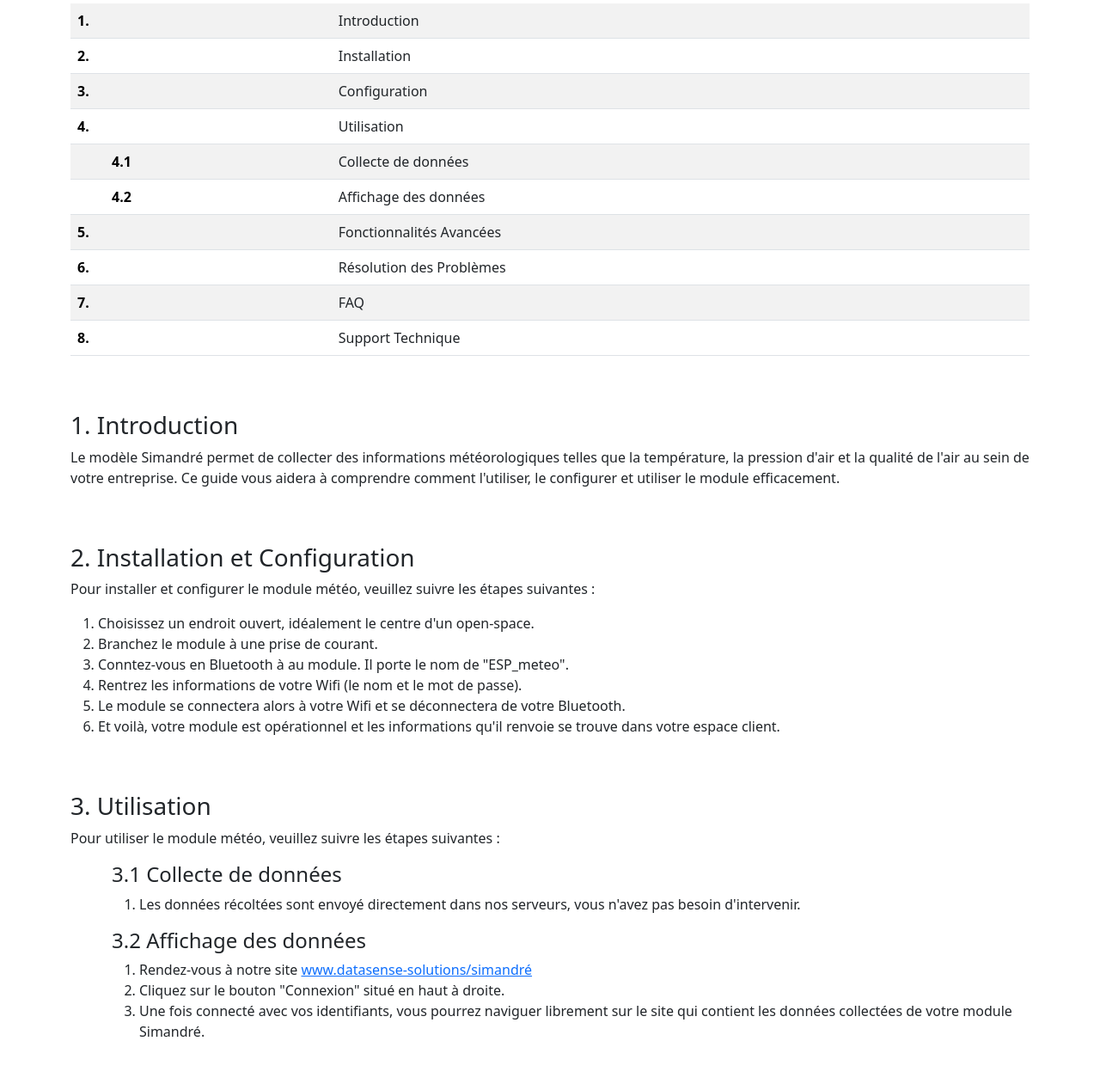
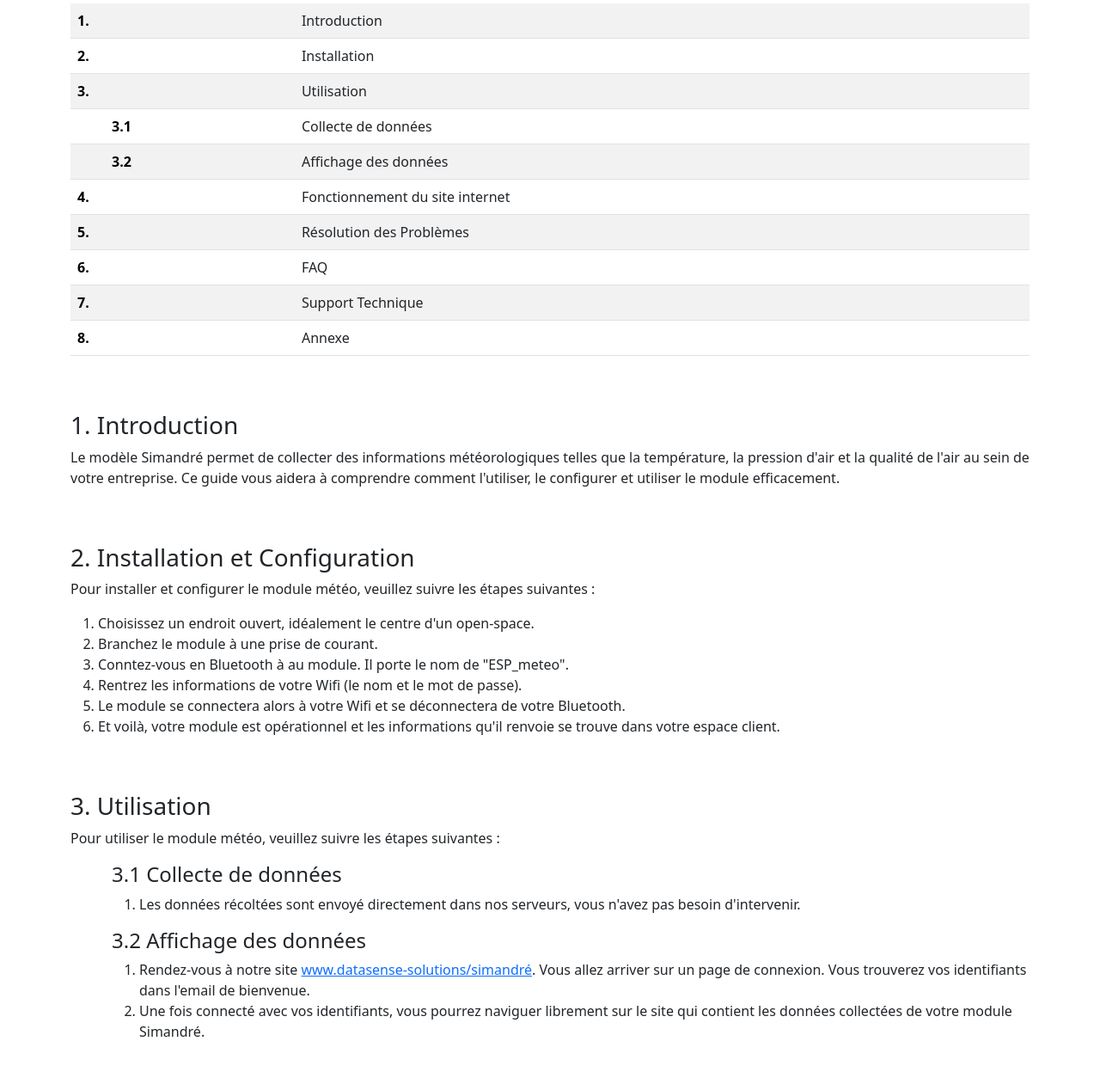
Before and after one commit to Projet-Simandre/Doc-Utilisateur, a plain HTML site: page index.html in a window 1280 px wide. Shown: the part 632-1900 px from the top of the page at 86% size. Drawn offline with nearby package versions, Linux system fonts and the light colour scheme.

Commit message:
changer nom ESP code + site

```diff
--- a/index.html
+++ b/index.html
@@ -50,7 +50,25 @@
                     </th>
                     <td>
                         <a class="link-dark link-offset-2 link-underline link-underline-opacity-0"
-                            href="#configuration">Configuration</a>
+                            href="#utilisation">Utilisation</a>
+                    </td>
+                </tr>
+                <tr>
+                    <th scope="col" class="ps-5">
+                        3.1
+                    </th>
+                    <td>
+                        <a class="link-dark link-offset-2 link-underline link-underline-opacity-0"
+                            href="#collecte-de-données">Collecte de données</a>
+                    </td>
+                </tr>
+                <tr>
+                    <th scope="col" class="ps-5">
+                        3.2
+                    </th>
+                    <td>
+                        <a class="link-dark link-offset-2 link-underline link-underline-opacity-0"
+                            href="#affichage-des-données">Affichage des données</a>
                     </td>
                 </tr>
                 <tr>
@@ -59,25 +77,7 @@
                     </th>
                     <td>
                         <a class="link-dark link-offset-2 link-underline link-underline-opacity-0"
-                            href="#utilisation">Utilisation</a>
-                    </td>
-                </tr>
-                <tr>
-                    <th class="ps-5" scope="col">
-                        4.1
-                    </th>
-                    <td>
-                        <a class="link-dark link-offset-2 link-underline link-underline-opacity-0"
-                            href="#collecte-de-données">Collecte de données</a>
-                    </td>
-                </tr>
-                <tr>
-                    <th class="ps-5" scope="col">
-                        4.2
-                    </th>
-                    <td>
-                        <a class="link-dark link-offset-2 link-underline link-underline-opacity-0"
-                            href="#affichage-des-données">Affichage des données</a>
+                            href="#fonctionnement-site">Fonctionnement du site internet</a>
                     </td>
                 </tr>
                 <tr>
@@ -86,7 +86,7 @@
                     </th>
                     <td>
                         <a class="link-dark link-offset-2 link-underline link-underline-opacity-0"
-                            href="#fonctionnalités-avancées">Fonctionnalités Avancées</a>
+                            href="#résolution-des-problèmes">Résolution des Problèmes</a>
                     </td>
                 </tr>
                 <tr>
@@ -94,8 +94,7 @@
                         6.
                     </th>
                     <td>
-                        <a class="link-dark link-offset-2 link-underline link-underline-opacity-0"
-                            href="#résolution-des-problèmes">Résolution des Problèmes</a>
+                        <a class="link-dark link-offset-2 link-underline link-underline-opacity-0" href="#faq">FAQ</a>
                     </td>
                 </tr>
                 <tr>
@@ -103,7 +102,8 @@
                         7.
                     </th>
                     <td>
-                        <a class="link-dark link-offset-2 link-underline link-underline-opacity-0" href="#faq">FAQ</a>
+                        <a class="link-dark link-offset-2 link-underline link-underline-opacity-0"
+                            href="#support-technique">Support Technique</a>
                     </td>
                 </tr>
                 <tr>
@@ -112,7 +112,7 @@
                     </th>
                     <td>
                         <a class="link-dark link-offset-2 link-underline link-underline-opacity-0"
-                            href="#support-technique">Support Technique</a>
+                            href="#annexe">Annexe</a>
                     </td>
                 </tr>
             </tbody>
@@ -156,8 +156,8 @@
         <h4 id="affichage-des-données">3.2 Affichage des données</h4>
         <ol>
             <li>Rendez-vous à notre site <a href="https://datasense-solutions/simandré" target="_blank"
-                    rel="noopener noreferrer">www.datasense-solutions/simandré</a></li>
-            <li>Cliquez sur le bouton "Connexion" situé en haut à droite.</li>
+                    rel="noopener noreferrer">www.datasense-solutions/simandré</a>. Vous allez arriver sur un page de
+                connexion. Vous trouverez vos identifiants dans l'email de bienvenue.</li>
             <li>Une fois connecté avec vos identifiants, vous pourrez naviguer librement sur le site qui contient les
                 données collectées de votre module Simandré.</li>
         </ol>
@@ -206,7 +206,8 @@
         </p>
         <ol>
             <li>Q : Combien de modules faudrait-il idéalement ?</li>
-            <p>R : Tout dépend de votre surface. Mais nous vous conseillons d'en mettre 1 tous les 50 m². De plus l'emplacement idéale ce trouve être le milieu d'un open-space.</p>
+            <p>R : Tout dépend de votre surface. Mais nous vous conseillons d'en mettre 1 tous les 50 m². De plus
+                l'emplacement idéale ce trouve être le milieu d'un open-space.</p>
             <li>Q : Puis-je personnaliser les paramètres de la couleur des modules ?</li>
             <p>R : Oui, vous pouvez personnaliser la couleur des modules selon vos préférences actuelles.</p>
             <li>Q : Le module météo est-il sécurisé ?</li>
```
